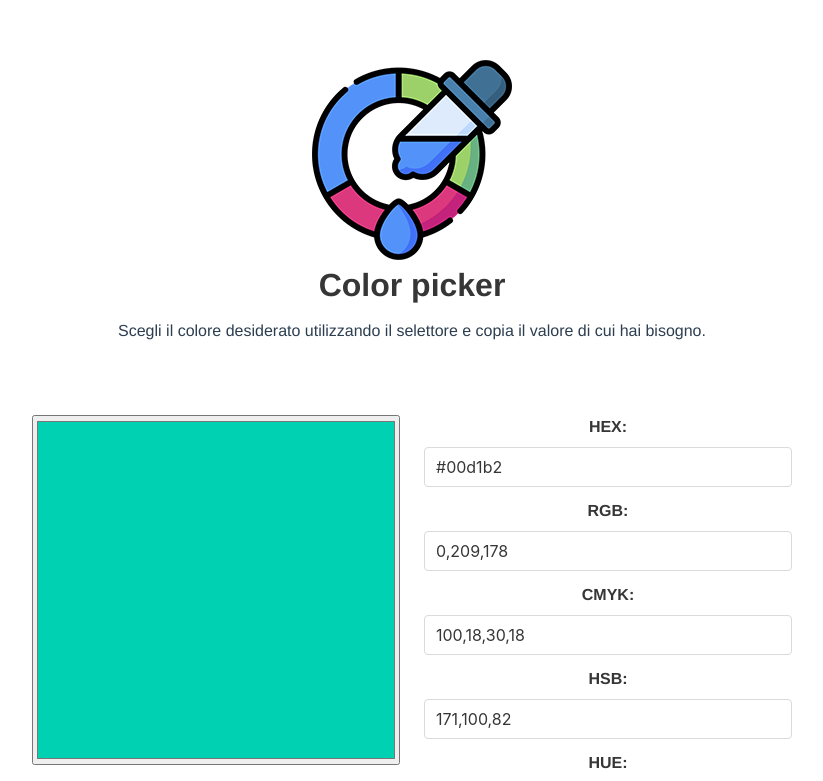
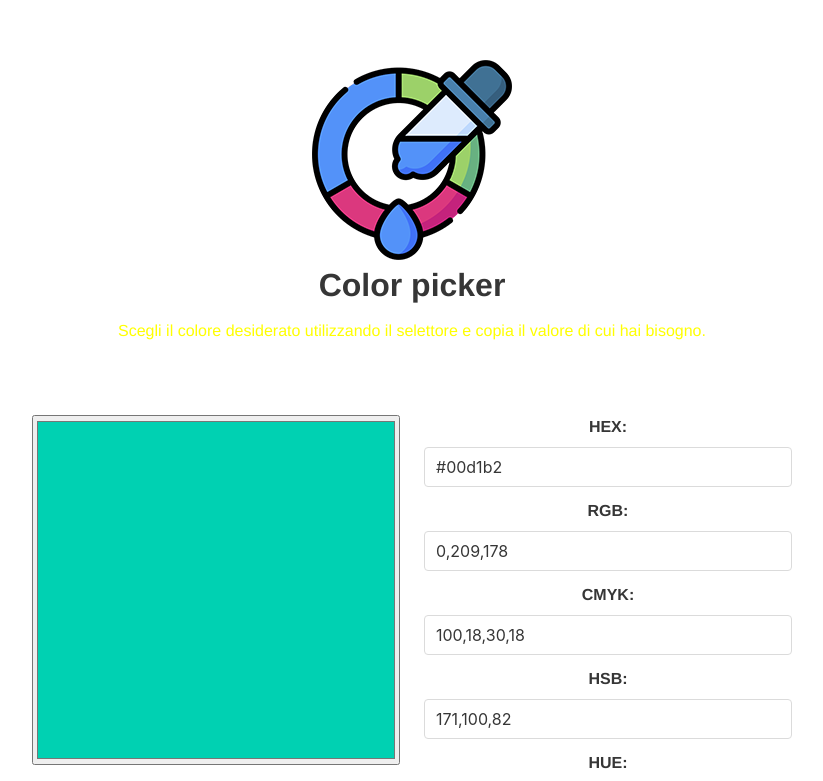
Before and after one commit to Matt-code-d/Color-picker-Vue-Bulma, a Vue app: page / in a window 1280 px wide. Shown: the top 781 px of the page, without its empty margins (228-1051 px from the left). Built offline with nearby package versions, Linux system fonts and the light colour scheme.

Commit message:
Update App.vue

```diff
--- a/src/App.vue
+++ b/src/App.vue
@@ -27,7 +27,7 @@ export default {
   -webkit-font-smoothing: antialiased;
   -moz-osx-font-smoothing: grayscale;
   text-align: center;
-  color: #2c3e50;
+  color: #ffff00;
   margin-top: 60px;
 }
 </style>
```
